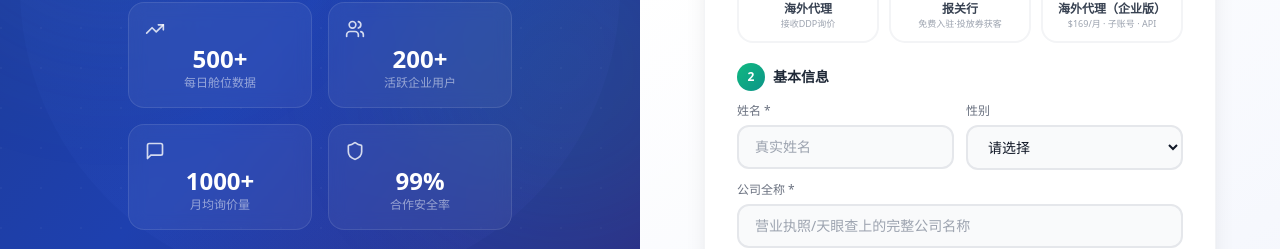
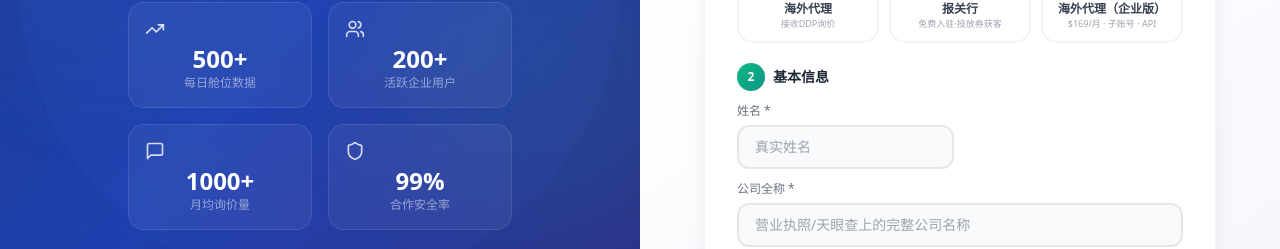
Before and after one commit to LILIXUN1987/-, a React (Vite) app in the folder frontend/: page /register in a window 1280 px wide. Shown: the part 466-715 px from the top of the page. Built offline with nearby package versions, Linux system fonts and the light colour scheme.

Commit message:
refactor: 注册页删除性别选项

```diff
--- a/frontend/src/api/register.api.ts
+++ b/frontend/src/api/register.api.ts
@@ -14,7 +14,7 @@ export const registerApi = {
     username: string;
     password: string;
     display_name: string;
-    gender: string;
+    gender?: string;
     company_name: string;
     phone: string;
     email: string;
--- a/frontend/src/pages/public/RegisterPage.tsx
+++ b/frontend/src/pages/public/RegisterPage.tsx
@@ -43,7 +43,7 @@ export default function RegisterPage() {
   useEffect(() => { if (!FEATURES.REGISTRATION) navigate('/', { replace: true }); }, [navigate]);
   const refCode = searchParams.get('ref') || '';
   const [form, setForm] = useState({
-    username: '', password: '', display_name: '', gender: '', company_name: '', phone: '', email: '', emailCode: '',
+    username: '', password: '', display_name: '', company_name: '', phone: '', email: '', emailCode: '',
     role: 'trader', jc_trans_id: '', wca_id: '', is_newbie: false, is_enterprise: false,
   });
   const [cardImage, setCardImage] = useState<File | null>(null);
@@ -338,14 +338,6 @@ export default function RegisterPage() {
                   <input className={inputCls('display_name')} value={form.display_name} onChange={e => update('display_name', e.target.value)} placeholder={t(RegT.namePlaceholder, lang)} />
                   <ErrorTip field="display_name" errors={fieldErrors} />
                 </div>
-                <div>
-                  <label className="block text-xs font-medium text-gray-500 mb-1.5">{t(RegT.gender, lang)}</label>
-                  <select className="w-full px-4 py-2.5 text-sm bg-gray-50 border-2 border-gray-200 rounded-xl focus:outline-none focus:ring-2 focus:ring-primary-400 focus:border-primary-400" value={form.gender} onChange={e => update('gender', e.target.value)}>
-                    <option value="">{t(RegT.genderSelect, lang)}</option>
-                    <option value="male">{t(RegT.male, lang)}</option>
-                    <option value="female">{t(RegT.female, lang)}</option>
-                  </select>
-                </div>
               </div>
 
               <div className="mt-3">
```
